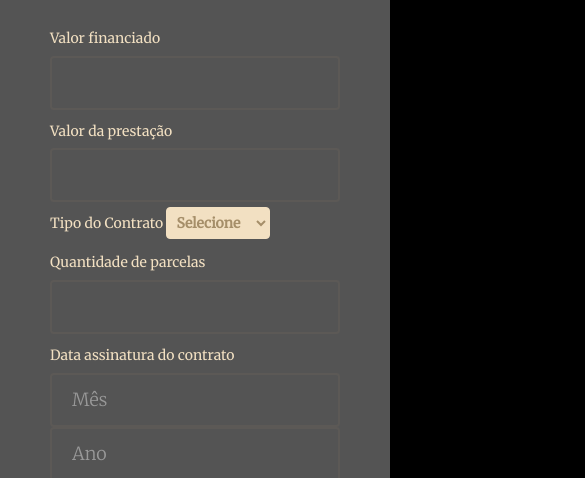
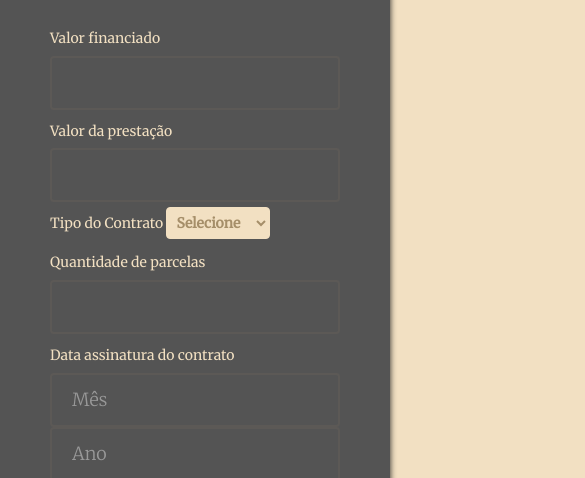
Before and after one commit to nsdebona/PBBAssessoria, a plain HTML site: page index.html in a window 390 px wide. Shown: the part 285-763 px from the top of the page, 585 px wide, since content can reach past the window. Drawn offline with nearby package versions, Linux system fonts and the light colour scheme; files whose address does not match are found by name.

Commit message:
remove gtco-offcanvas

```diff
--- a/css/style.css
+++ b/css/style.css
@@ -1142,7 +1142,7 @@ blockquote p > cite {
 }
 @media screen and (max-width: 768px) {
   #gtco-offcanvas {
-    display: block;
+    display: none !important;
   }
 }
 .offcanvas #gtco-offcanvas {
```
